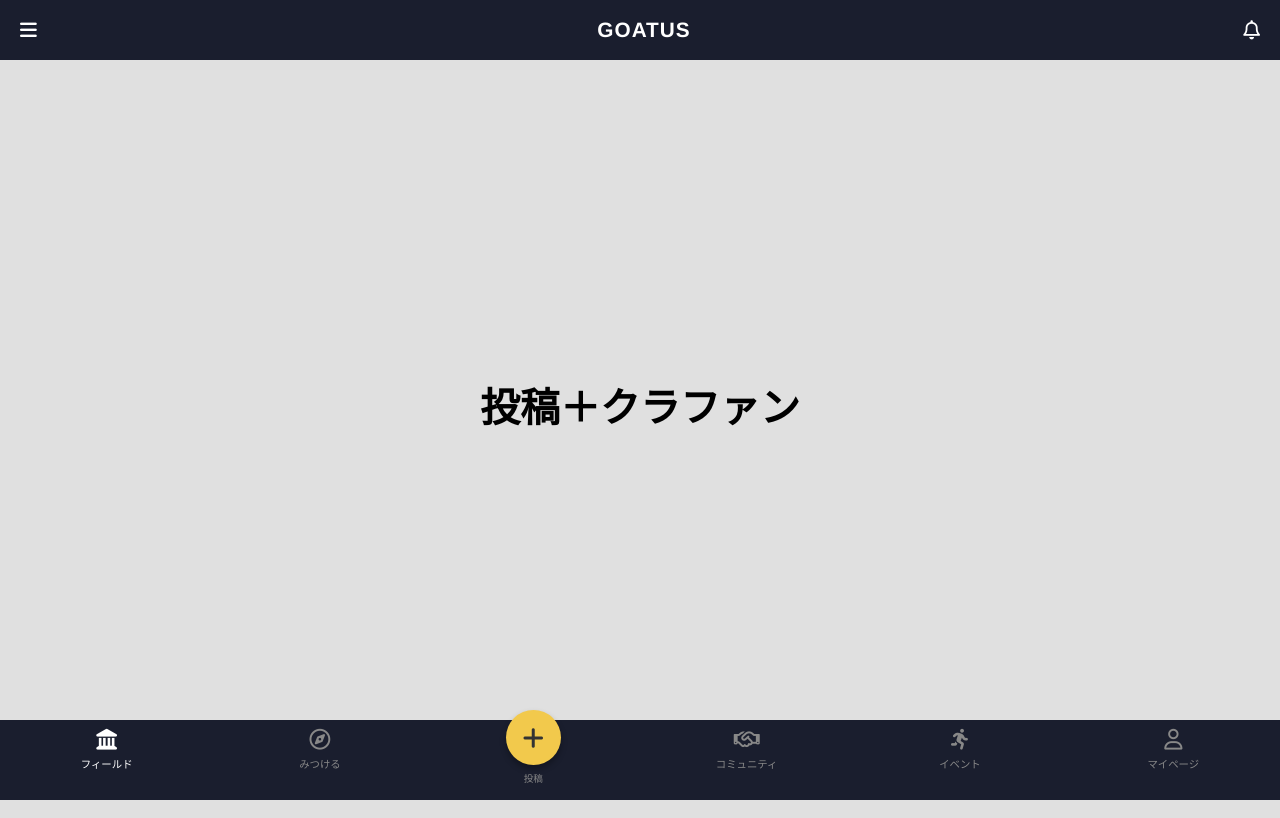
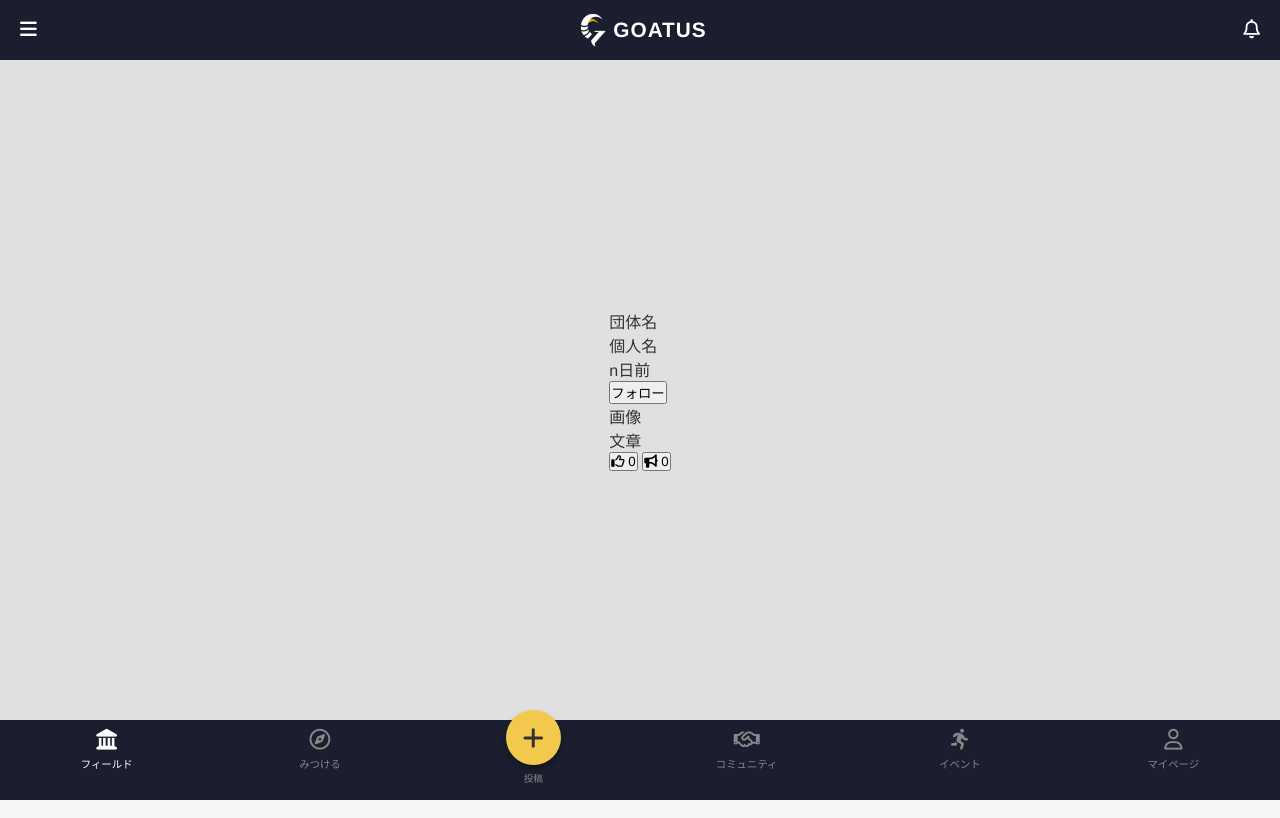
Before and after one commit to YakohACT/GOATUS-prototype, a plain HTML site: page index.html in a window 1280 px wide. Drawn offline with Linux system fonts and the light colour scheme.

Commit message:
Update index.html

```diff
--- a/index.html
+++ b/index.html
@@ -1,4 +1,4 @@
-./logo.png<!DOCTYPE html>
+<!DOCTYPE html>
 <html lang="ja">
 <head>
     <meta charset="UTF-8">
@@ -45,16 +45,44 @@
             <div class="header-inner">
                 <button class="icon-btn"><i class="fa-solid fa-bars"></i></button>
                 <div class="logo-container">
-                    <i class="./logo.png"></i>
+                    <img src="logo.png" width="40">
                     <span class="logo-text">GOATUS</span>
                 </div>
                 <button class="icon-btn"><i class="fa-regular fa-bell"></i></button>
             </div>
         </header>
+
         <main class="content-area main-field">
-            <div class="content-wrapper">
-                <h1 class="display-text">投稿＋クラファン</h1>
+            <div class="post-card">
+                <div class="post-header-row">
+                    <div class="user-profile">
+                        <div class="avatar-circle"></div>
+                        <div class="user-info">
+                            <div class="user-name">団体名<br>個人名</div>
+                            <div class="post-date">n日前</div>
+                        </div>
+                    </div>
+                    <button class="follow-btn">フォロー</button>
+                </div>
+
+                <div class="post-image-area">
+                    <span>画像</span>
+                </div>
+
+                <div class="post-text-area">
+                    <p>文章</p>
+                </div>
+
+                <div class="post-actions">
+                    <button class="action-pill">
+                        <i class="fa-regular fa-thumbs-up"></i> 0
+                    </button>
+                    <button class="action-pill">
+                        <i class="fa-solid fa-bullhorn"></i> 0
+                    </button>
+                </div>
             </div>
+            <div class="post-divider"></div>
         </main>
     </div>
 
@@ -101,7 +129,7 @@
             <div class="header-inner">
                 <button class="icon-btn"><i class="fa-solid fa-bars"></i></button>
                 <div class="logo-container">
-                    <i class="./logo.png"></i>
+                    <img src="logo.png" width="40">
                     <span class="logo-text">GOATUS</span>
                 </div>
                 <button class="icon-btn"><i class="fa-regular fa-bell"></i></button>
@@ -125,11 +153,9 @@
             </button>
         </div>
         <a href="#" class="nav-item"><i class="fa-regular fa-handshake"></i><span>コミュニティ</span></a>
-
         <a href="#" class="nav-item" id="nav-event">
             <i class="fa-solid fa-person-running"></i><span>イベント</span>
         </a>
-
         <a href="#" class="nav-item"><i class="fa-regular fa-user"></i><span>マイページ</span></a>
     </nav>
 
```
